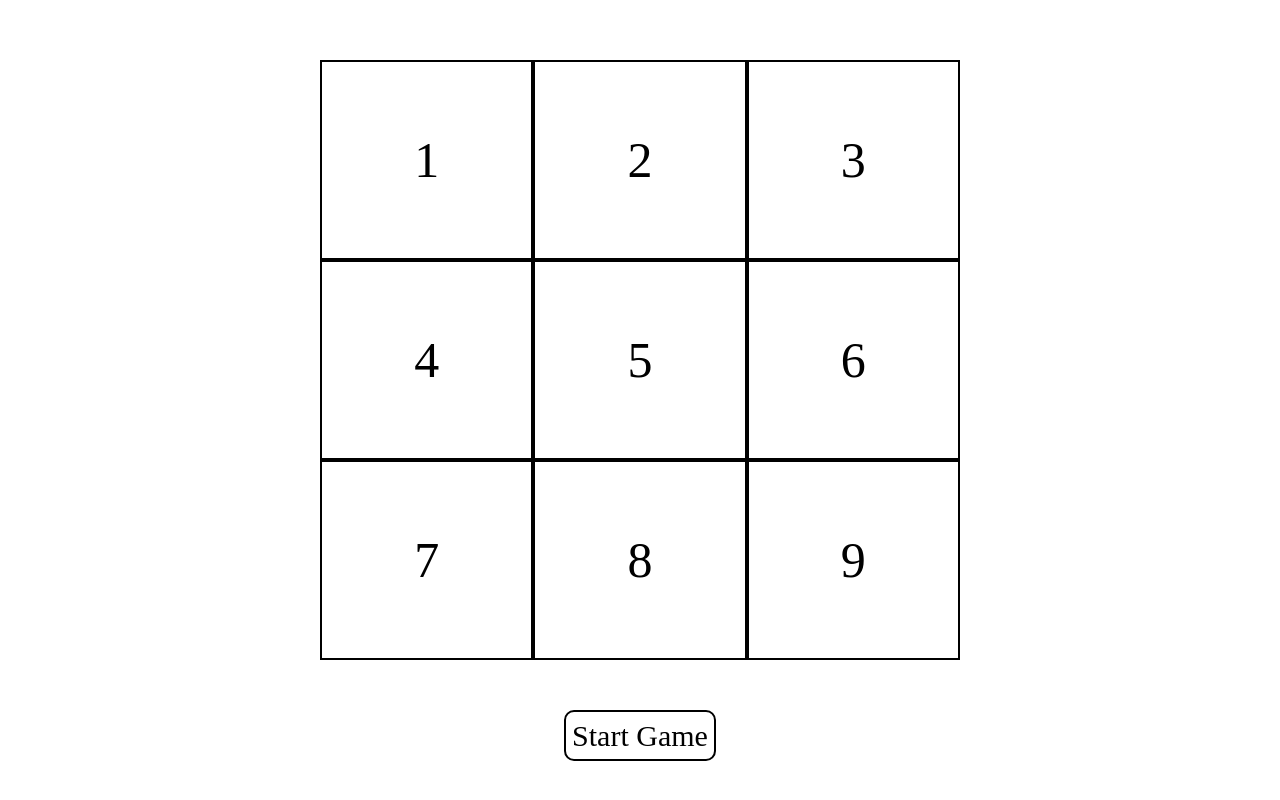
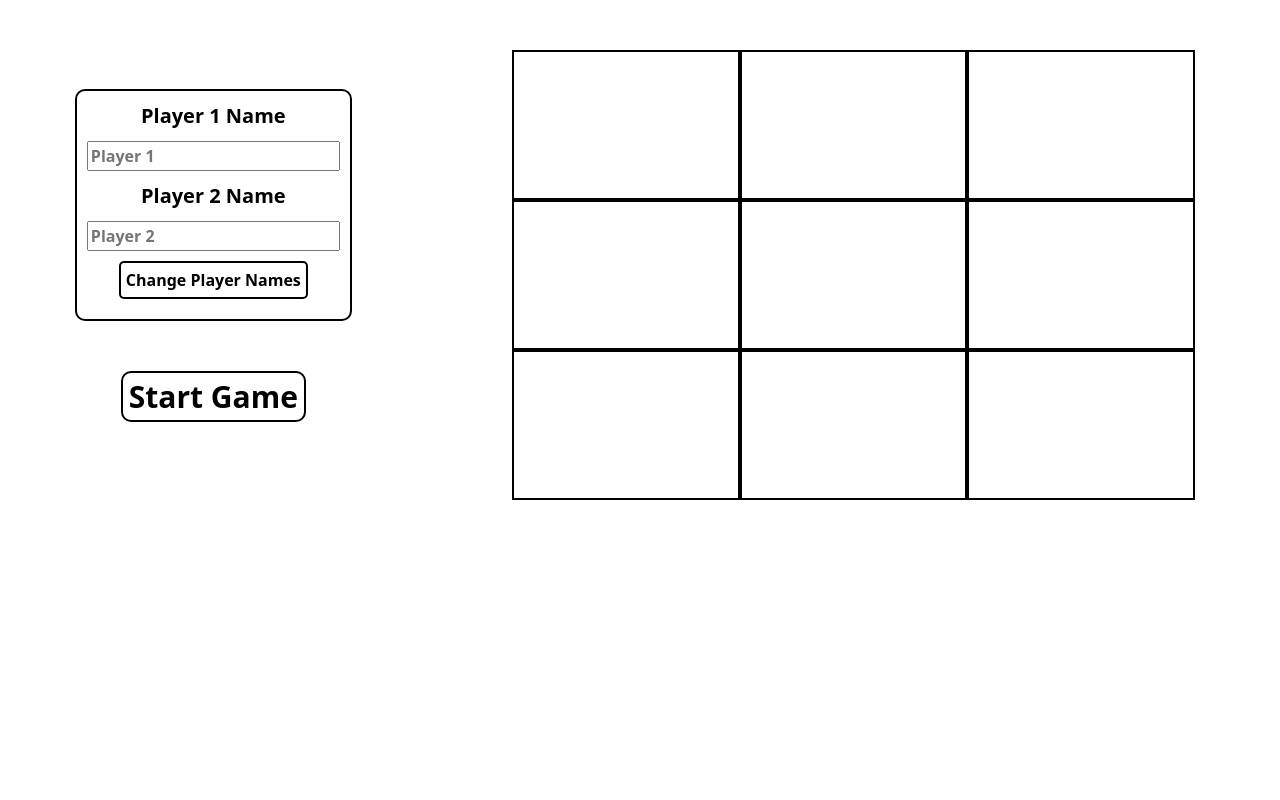
Before and after one commit to jonnymortemore/odin-tic-tac-toe, a plain HTML site: page index.html in a window 1280 px wide. Drawn offline with Linux system fonts and the light colour scheme.

Commit message:
Can change player names once game started

```diff
--- a/index.html
+++ b/index.html
@@ -9,19 +9,30 @@
 </head>
 <body>
     <main>
-        <div id="currentPlayer"></div>
-        <div class="grid">
-            <div class= "gridCell" id="0-0" data-x="0" data-y="0">1</div>
-            <div class= "gridCell" id="0-1" data-x="0" data-y="1">2</div>
-            <div class= "gridCell" id="0-2" data-x="0" data-y="2">3</div>
-            <div class= "gridCell" id="1-0" data-x="1" data-y="0">4</div>
-            <div class= "gridCell" id="1-1" data-x="1" data-y="1">5</div>
-            <div class= "gridCell" id="1-2" data-x="1" data-y="2">6</div>
-            <div class= "gridCell" id="2-0" data-x="2" data-y="0">7</div>
-            <div class= "gridCell" id="2-1" data-x="2" data-y="1">8</div>
-            <div class= "gridCell" id="2-2" data-x="2" data-y="2">9</div>
+        <div class="game-details">
+             <form>
+                <label for="player1Name">Player 1 Name</label>
+                <input id="player1Name" name="player1Name" type="text" placeholder="Player 1">
+                <label for="player2Name">Player 2 Name</label>
+                <input id="player2Name" name="player2Name" type="text" placeholder="Player 2">
+                <input type="submit" value="Change Player Names">
+            </form>
+            <button id="startGame">Start Game</button>
         </div>
-        <button id="startGame">Start Game</button>
+        <div class="game-grid">
+            <div class="grid">
+                <div class= "gridCell" id="0-0" data-x="0" data-y="0"></div>
+                <div class= "gridCell" id="0-1" data-x="0" data-y="1"></div>
+                <div class= "gridCell" id="0-2" data-x="0" data-y="2"></div>
+                <div class= "gridCell" id="1-0" data-x="1" data-y="0"></div>
+                <div class= "gridCell" id="1-1" data-x="1" data-y="1"></div>
+                <div class= "gridCell" id="1-2" data-x="1" data-y="2"></div>
+                <div class= "gridCell" id="2-0" data-x="2" data-y="0"></div>
+                <div class= "gridCell" id="2-1" data-x="2" data-y="1"></div>
+                <div class= "gridCell" id="2-2" data-x="2" data-y="2"></div>
+            </div>
+            <div id="currentPlayer"></div>
+        </div>
     </main>
 </body>
 </html>
--- a/scripts.js
+++ b/scripts.js
@@ -84,8 +84,8 @@ function game() {
     }
 
     return {
-        player1: player("player1", 0),
-        player2: player("player2", 1),
+        player1: player("Player 1", 0),
+        player2: player("Player 2", 1),
         gameboard,
         getRound,
         addRound,
@@ -97,6 +97,7 @@ function game() {
 
 function gameProgress() {
 
+
     let gameCompleted = false;
 
     const gameMarkings = {
@@ -105,6 +106,20 @@ function gameProgress() {
     }
 
     const newGame = game();
+
+    //update player name
+    document.addEventListener('submit', (event) => {
+        event.preventDefault();
+        const form = new FormData(event.target);
+
+        if (form.get("player1Name") !== "") {
+            newGame.player1.name = form.get("player1Name");
+        }
+        if (form.get("player2Name") !== "") {
+            newGame.player2.name = form.get("player2Name");
+        }
+        setCurrentPlayer()
+    });
 
     const displayBoard = () => {
         for (let x = 0; x < newGame.gameboard.board.length; x++) {
@@ -123,7 +138,7 @@ function gameProgress() {
     let currentPlayer = newGame.player1;
 
     const setCurrentPlayer = () => {
-        document.querySelector("#currentPlayer").innerText = currentPlayer.name;
+        document.querySelector("#currentPlayer").innerText = `${currentPlayer.name}'s Turn (${gameMarkings[currentPlayer.playerNumber]})`;
     };
 
     const getCurrentPlayer = () => currentPlayer;
--- a/styles.css
+++ b/styles.css
@@ -48,28 +48,33 @@ h1, h2, h3, h4, h5, h6 {
   text-wrap: balance;
 }
 
+body {
+  font-family: system-ui, "Segoe UI", Roboto, Helvetica, Arial, sans-serif, "Apple Color Emoji", "Segoe UI Emoji", "Segoe UI Symbol";
+}
+
+
 main {
-  display: flex;
-  flex-direction: column;
-  justify-content: flex-start;
+  display: grid;
+  grid-template-columns: 1fr 2fr;
+  padding-top: 50px;
   align-items: center;
-  padding-top: 50px;
+  justify-content: center;
+  font-weight: bold;
 }
 
 .grid  {
   display: grid;
   grid-template-columns: repeat(3, 1fr);
   grid-template-rows: repeat(3, 1fr);
-  width: 50%;
-  height: 50%;
   align-items: center;
   justify-content: center;
+  width: 80%;
 
 }
 
 .grid * {
   border:  2px solid black;
-  height: 200px;
+  height: 150px;
   font-size: 50px;
   display: flex;
   flex-direction: row;
@@ -84,7 +89,9 @@ main {
 
 #currentPlayer {
   margin-bottom: 10px;
-  font-size: 20px;
+  font-size: 40px;
+  width: 100%;
+  text-align: center;
 }
 
 #startGame {
@@ -99,3 +106,41 @@ main {
   background-color: black;
   color: white;
 }
+
+form {
+  display: flex;
+  flex-direction: column;
+  align-items: center;
+  justify-content: center;
+  padding: 10px;
+  border: 2px solid black;
+  border-radius: 10px;
+}
+
+form * {
+  margin-bottom: 10px;
+}
+
+input[type=submit] {
+  padding: 5px;
+  border: 2px solid black;
+  border-radius: 5px;
+  background-color: white;
+}
+
+input[type=submit]:hover {
+  background-color: black;
+  color: white;
+}
+
+label {
+  font-size: 20px;
+  font-weight: bold;
+}
+
+.game-grid, .game-details {
+  display: flex;
+  flex-direction: column;
+  justify-content: center;
+  align-items: center;
+}
```
